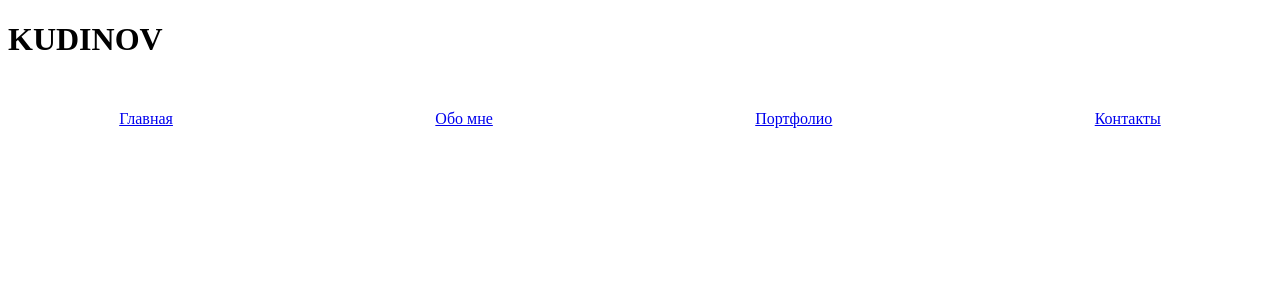
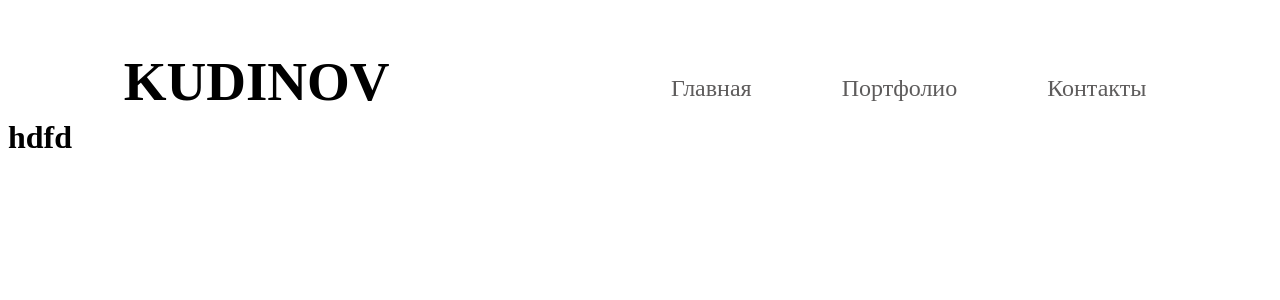
Before and after one commit to DailyPepper/myWeb, a React (Create React App) app in the folder kudinov/: page /portfolio in a window 1280 px wide. Shown: the top 300 px of the page. Built offline with nearby package versions, Linux system fonts and the light colour scheme.

Commit message:
add navbar

```diff
--- a/kudinov/src/App/routing/config.jsx
+++ b/kudinov/src/App/routing/config.jsx
@@ -1,4 +1,4 @@
 export const CONTACTS_ROUTE = 'contacts'
-export const ABOUT_ROUTE = 'about'
-export const MAIN_ROUTE = 'main'
+// export const ABOUT_ROUTE = 'about'
+export const MAIN_ROUTE = '/'
 export const PORTFOLIO_ROUTE = 'portfolio'
--- a/kudinov/src/App/routing/index.jsx
+++ b/kudinov/src/App/routing/index.jsx
@@ -1,6 +1,6 @@
 import React from 'react';
 import { Route, Routes } from 'react-router-dom';
-import About from '../../page/About';
+// import About from '../../page/About';
 import Contacts from '../../page/Contacts';
 import Main from '../../page/Main';
 import Portfolio from '../../page/Portfolio';
@@ -8,9 +8,9 @@ import Portfolio from '../../page/Portfolio';
 const MainRouter = () => {
   return (
     <Routes>
-      <Route path="about" element={<About />} />
+      {/* <Route path="about" element={<About />} /> */}
       <Route path="contacts" element={<Contacts />} />
-      <Route path="main" element={<Main />} />
+      <Route path="/" element={<Main />} />
       <Route path="portfolio" element={<Portfolio />} />
     </Routes>
   );
--- a/kudinov/src/components/Footer/index.jsx
+++ b/kudinov/src/components/Footer/index.jsx
@@ -1,6 +1,7 @@
 const Footer = () => {
     return (
         <>
+
         </>
      );
 }
--- a/kudinov/src/components/Navbar/index.jsx
+++ b/kudinov/src/components/Navbar/index.jsx
@@ -1,33 +1,60 @@
-import { Link } from 'react-router-dom';
-import {CONTACTS_ROUTE, ABOUT_ROUTE, MAIN_ROUTE, PORTFOLIO_ROUTE} from "../../App/routing/config"
+import { Link, useNavigate} from 'react-router-dom';
+import {CONTACTS_ROUTE, MAIN_ROUTE, PORTFOLIO_ROUTE} from "../../App/routing/config"
 import { GlobalStyles } from '../../style/global-styled';
 import styled from 'styled-components';
 
 
 const NavbarWrapper = styled.div`
-    height: 65px;
+    height: 85px;
     display: flex;
-    gap: 60px;
+    gap: 40px;
     justify-content: space-around;
-    padding-top: 30px;
-    margin: 20px 10px 10px 10px;
-    border-radius: 25px;
+    padding-top: 5px;
+    margin: 0px 10px 10px 10px;
 
+
+    .heading{
+        font-size: 55px;
+        padding: 0px 10px 0px 0px;
+    }
+`
+const Navbarblock = styled.div`
+    display: flex;
+    gap: 90px;
+    align-items: center;
+    font-size: 24px;
+    padding: 65px 10px 0px 20px;
+
+    .navbarLink{
+        font-family: 'Public Sans';
+        text-decoration: none;
+        color: #403e3ed7;
+    }
+    .navbarLink:hover{
+        color: black;
+        transition: 0.5s;
+    }
 `
 
 
 const Navbar = () => {
+    const navigate = useNavigate();
+    const handleMainClick = () =>{
+        navigate('/main')
+    }
     return (
         <>
             <GlobalStyles />
+                <NavbarWrapper>
                 <h1 className='heading'>
                     KUDINOV
                 </h1>
-                <NavbarWrapper>
-                    <Link to={MAIN_ROUTE} className=''>Главная</Link>
-                    <Link to={ABOUT_ROUTE} className=''>Обо мне</Link>
-                    <Link to={PORTFOLIO_ROUTE} className=''>Портфолио</Link>
-                    <Link to={CONTACTS_ROUTE} className=''>Контакты</Link>
+                <Navbarblock>
+                    <Link to={MAIN_ROUTE} className='navbarLink'>Главная</Link>
+                    {/* <Link to={ABOUT_ROUTE} className='navbarLink'>Обо мне</Link> */}
+                    <Link to={PORTFOLIO_ROUTE} className='navbarLink' onClick={handleMainClick}>Портфолио</Link>
+                    <Link to={CONTACTS_ROUTE} className='navbarLink'>Контакты</Link>
+                </Navbarblock>
                 </NavbarWrapper>
         </>
      );
--- a/kudinov/src/page/About/index.jsx
+++ b/kudinov/src/page/About/index.jsx
@@ -1,7 +1,7 @@
 const about = () => {
     return (
         <>
-
+        <h1>fjfj</h1>
         </>
      );
 }
--- a/kudinov/src/page/Contacts/index.jsx
+++ b/kudinov/src/page/Contacts/index.jsx
@@ -1,9 +1,9 @@
 const contacts = () => {
     return (
         <>
-            {/* <h1>
+            <h1>
                 akkak
-            </h1> */}
+            </h1>
         </>
      );
 }
--- a/kudinov/src/page/Main/index.jsx
+++ b/kudinov/src/page/Main/index.jsx
@@ -1,16 +1,16 @@
 const main = () => {
     return (
         <>
-        {/* <div>
+        <div>
             <h1>
                 Кудинов Данил
             </h1>
             <h2>
                 Fronted / Backend developer
             </h2>
-                <Link></Link>
+
             <img src="" alt="" />
-        </div> */}
+        </div>
 
         </>
      );
--- a/kudinov/src/page/Portfolio/index.jsx
+++ b/kudinov/src/page/Portfolio/index.jsx
@@ -1,6 +1,10 @@
 const portfolio = () => {
     return (
         <>
+        <h1>
+            hdfd
+
+        </h1>
         </>
      );
 }
```
